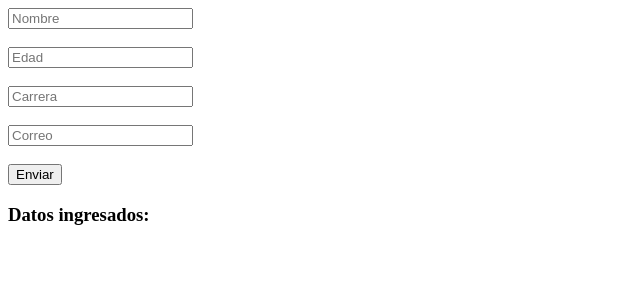
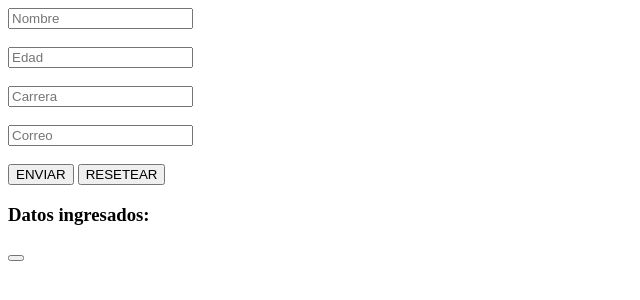
Before and after one commit to David-MT1/dawteoria02, a plain HTML site: page index.html in a window 1280 px wide. Shown: the whole page, without its empty margins (0-640 px from the left). Drawn offline with Linux system fonts and the light colour scheme.

Commit message:
añadido de form con idss

```diff
--- a/index.html
+++ b/index.html
@@ -13,11 +13,13 @@
         <input type="text" id="carrera" placeholder="Carrera"><br><br>
         <input type="email" id="correo" placeholder="Correo"><br><br>
 
-        <button type="submit">Enviar</button>
+        <button id="Enviar">ENVIAR</button>
+        <button type="reset">RESETEAR</button>
     </form>
 
     <h3>Datos ingresados:</h3>
     <p id="resultado"></p>
+    <button id=" "></button>
 
 
 </body>
```
